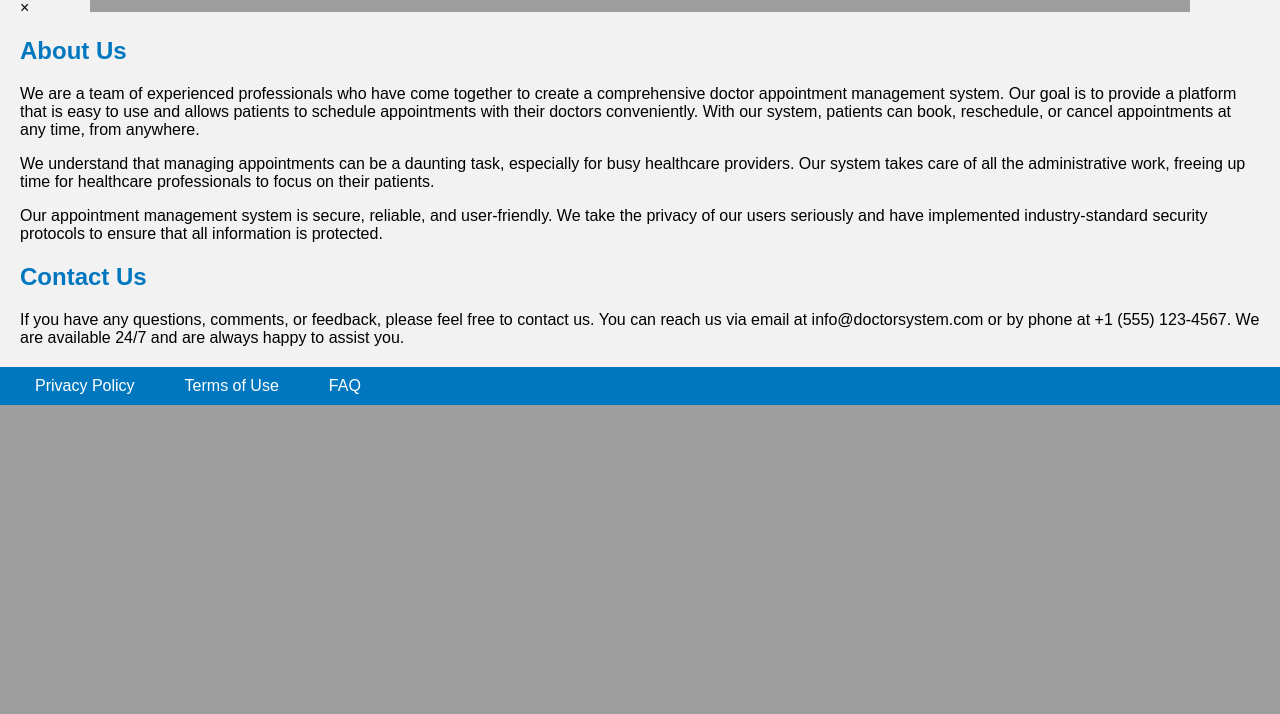
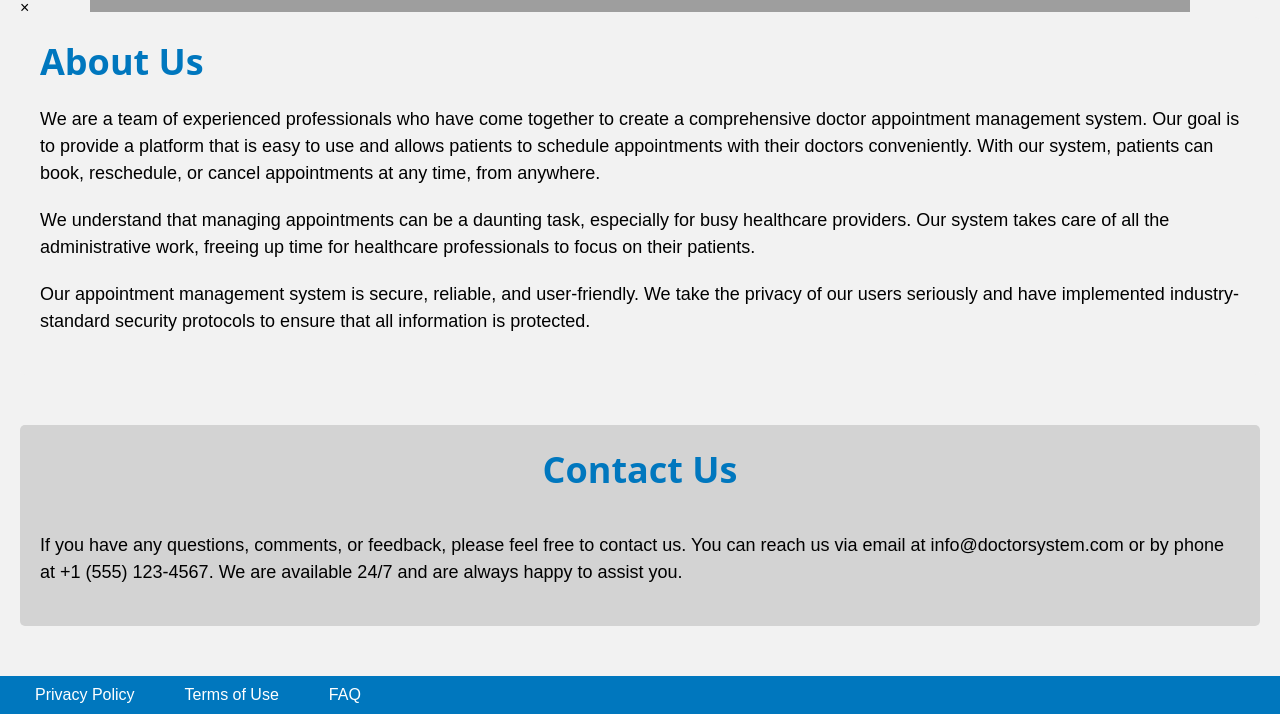
Before and after one commit to Rishavsingh007/Project-Appointment-Management-System-, a PHP site: page /home1.html in a window 1280 px wide. Shown: the part 901-1615 px from the top of the page. Before the commit the page ends 1306 px from the top, so only its background shows below. Run offline with PHP 8.4, Linux system fonts and the light colour scheme; grey boxes are pictures that could not be loaded.

Commit message:
I have added some extra details of contact us form
i have made contact us form more beautiful

```diff
--- a/home1.css
+++ b/home1.css
@@ -161,3 +161,122 @@ footer {
   width: 1100px;
 
 }
+.about-us {
+  background-color: #f2f2f2;
+  padding: 20px;
+  margin-bottom: 30px;
+  border-radius: 5px;
+  font-family: Arial, sans-serif;
+}
+
+.about-us h2 {
+  font-size: 36px;
+  margin-top: 0;
+  margin-bottom: 20px;
+  font-family: 'Open Sans', sans-serif;
+}
+
+.about-us p {
+  font-size: 18px;
+  line-height: 1.5;
+  margin-bottom: 20px;
+}
+
+#contactus {
+  background-color: #d3d3d3;
+  padding: 20px;
+  margin-bottom: 30px;
+  border-radius: 5px;
+  font-family: Arial, sans-serif;
+}
+
+#contactus h2 {
+  font-size: 36px;
+  margin-top: 0;
+  margin-bottom: 20px;
+  font-family: 'Open Sans', sans-serif;
+}
+
+#contactus p {
+  font-size: 18px;
+  line-height: 1.5;
+  margin-bottom: 20px;
+}
+
+#contactus a {
+  color: #fff;
+  text-decoration: none;
+  font-weight: bold;
+  font-size: 18px;
+}
+
+#contactus a:hover {
+  text-decoration: underline;
+}
+#contactus {
+  display: flex;
+  flex-wrap: wrap;
+  justify-content: center;
+  align-items: center;
+  margin: 50px 0;
+}
+
+#contact-form {
+  width: 40%;
+  padding: 20px;
+  margin-right: 50px;
+  background-color: #fff;
+  border-radius: 5px;
+  box-shadow: 0px 0px 10px rgba(0, 0, 0, 0.3);
+}
+
+#contact-form h2 {
+  margin-top: 0;
+  font-size: 24px;
+}
+
+#contact-form form {
+  display: flex;
+  flex-wrap: wrap;
+  justify-content: center;
+  align-items: center;
+}
+
+#contact-form label {
+  display: block;
+  width: 100%;
+  margin-bottom: 10px;
+  font-size: 16px;
+}
+
+#contact-form input,
+#contact-form textarea {
+  width: 100%;
+  padding: 10px;
+  border: none;
+  border-radius: 5px;
+  background-color: #f2f2f2;
+  font-size: 16px;
+  margin-bottom: 20px;
+}
+
+#contact-form button {
+  padding: 10px 20px;
+  border: none;
+  border-radius: 5px;
+  background-color: #007bff;
+  color: #fff;
+  font-size: 16px;
+  cursor: pointer;
+  transition: all 0.3s ease-in-out;
+}
+
+#contact-form button:hover {
+  background-color: #0069d9;
+}
+
+#contact-icon {
+  width: 50%;
+  max-width: 700px;
+  margin-top: 15px;
+}
```
